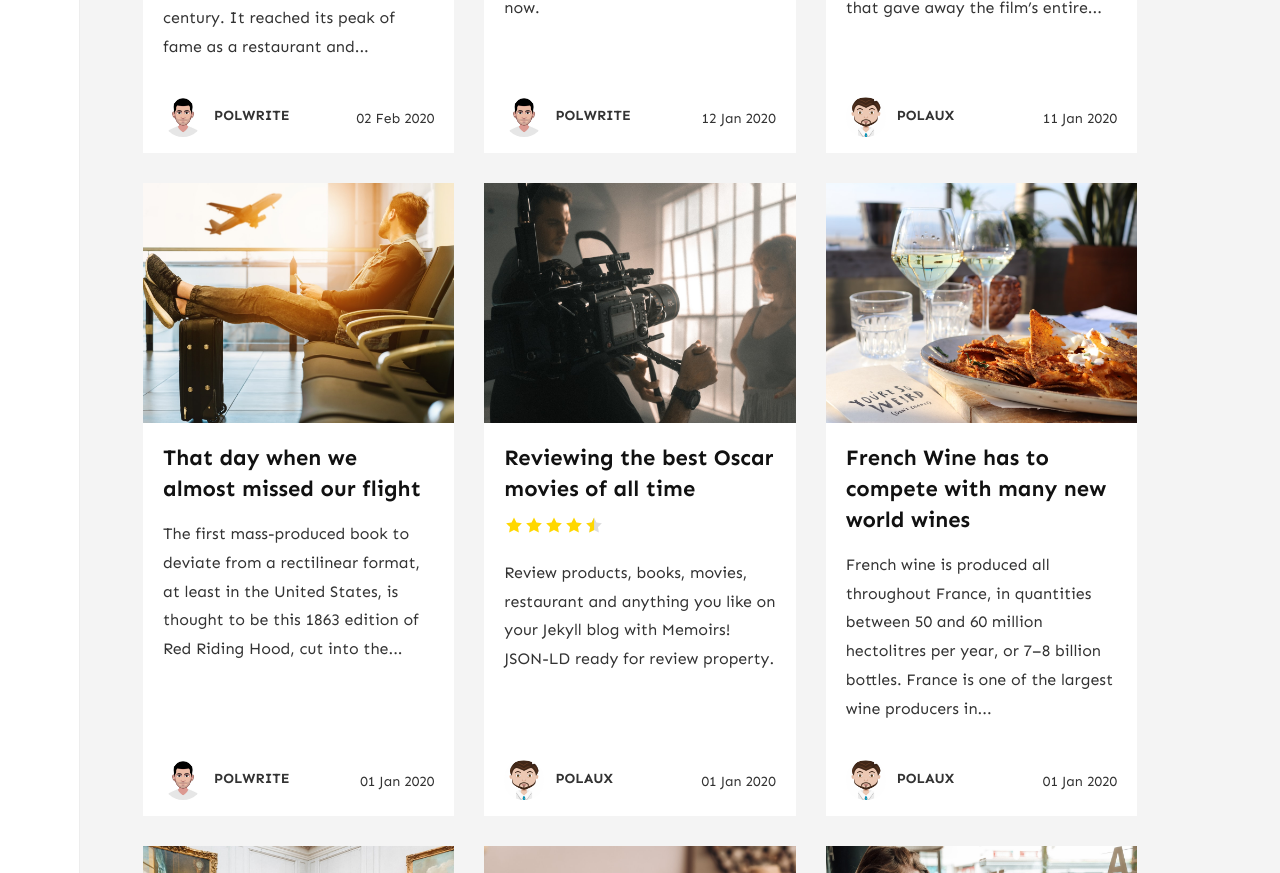
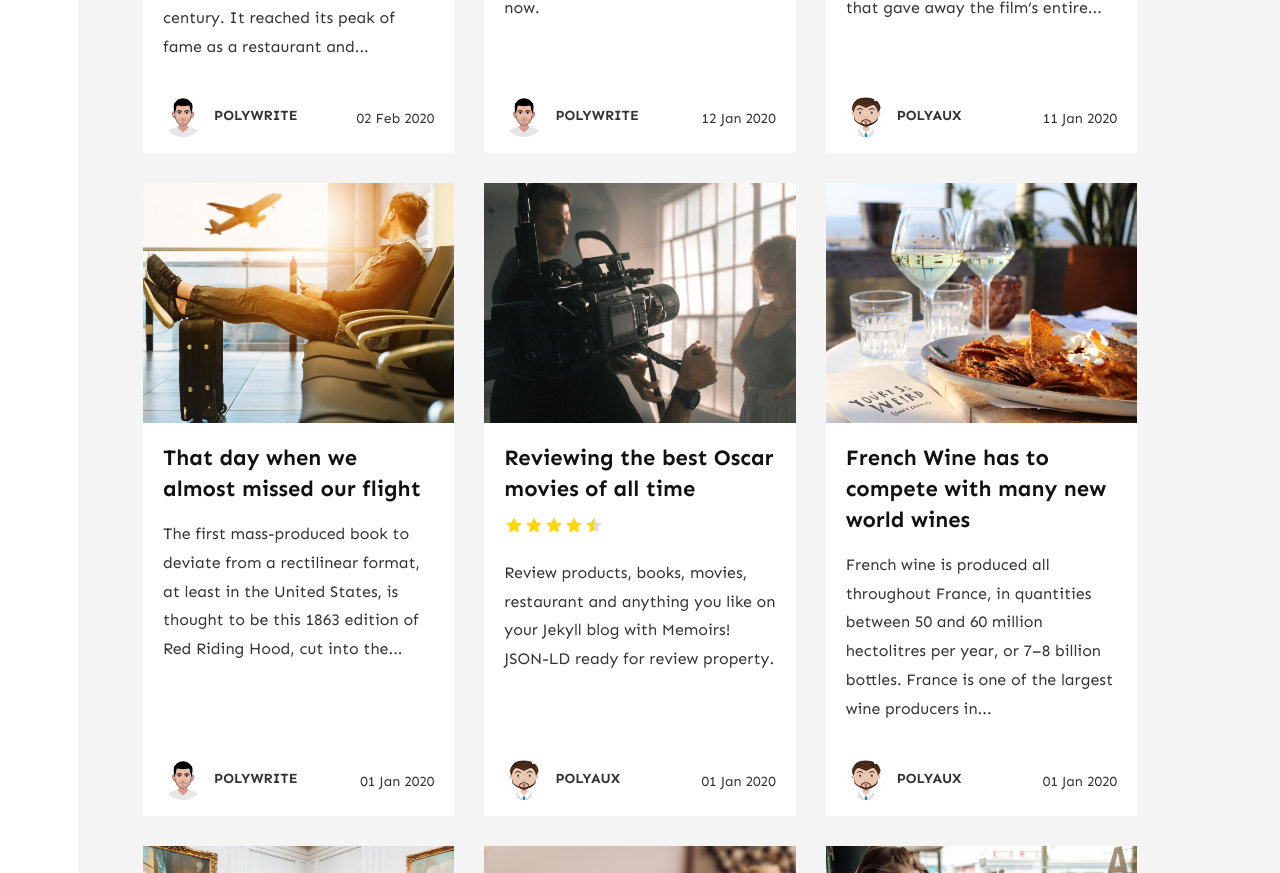
Before and after one commit to polywriteaux/polywriteaux.github.io, a Jekyll site: the page built from _pages/categories.md, in a window 1280 px wide and 1400 px high, scrolled down 699 px. Shown: the part 152-1025 px from the top of the window. Built offline with Jekyll 4.4.1, drawn with Linux system fonts in a browser that asks for light colours; nearby versions of some CDN libraries; comment, search, counter and statistics services are not loaded; some of the changed text lies outside the part shown.

Commit message:
Update _config.yml

```diff
--- a/_config.yml
+++ b/_config.yml
@@ -16,7 +16,7 @@ email: polywrite@icloud.com
 authors:
   sal:
     name: POLYWRITE
-    display_name: POLWRITE
+    display_name: POLYWRITE
     avatar: 'assets/images/avatar-sal.png'
     email: wowthemesnet@gmail.com
     web: https://www.wowthemes.net/donate/
@@ -24,7 +24,7 @@ authors:
     description: "Author of Memoirs, a Bootstrap Medium styled template available for Jekyll. You are currently previewing Jekyll template demo."
   john:
     name: POLYAUX
-    display_name: POLAUX
+    display_name: POLYAUX
     avatar: 'assets/images/avatar.png'
     email: wowthemesnet@gmail.com
     web: https://www.wowthemes.net
```
